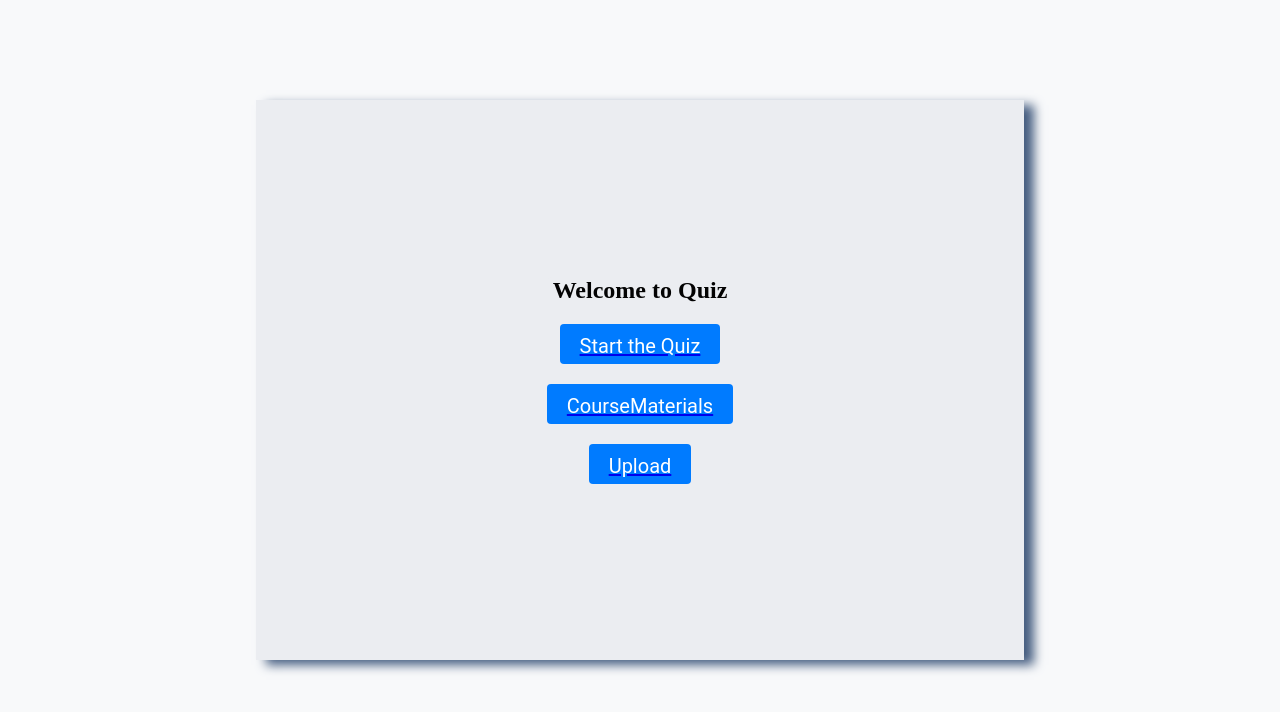
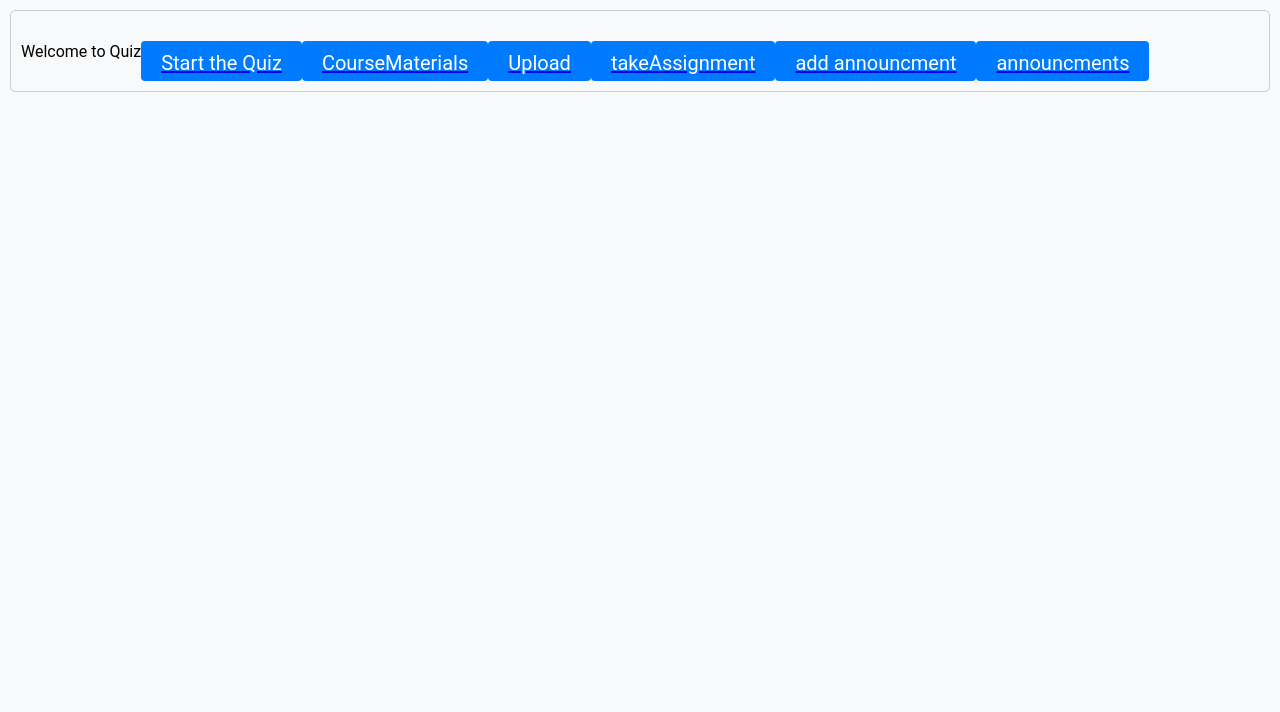
Before and after one commit to haggeresmail/GraduationFRONT, a React (Create React App) app: page / in a window 1280 px wide. Shown: the top 712 px of the page. Built offline with nearby package versions, Linux system fonts and the light colour scheme.

Commit message:
update12

```diff
--- a/src/App.js
+++ b/src/App.js
@@ -20,13 +20,17 @@ import RecordedLabs from "./components/courseMaterials/RecordedLabs/RecordedLabs
 import LectureSlides from "./components/courseMaterials/LectureSlides/LectureSlides";
 import SlideViewerPage from "./components/courseMaterials/LectureSlides/SlideViewerPage";
 import LabSlides from "./components/courseMaterials/LabSlides/LabSlides";
+import AssignmentForm from "./components/takeAssignment/AssignmentForm";
+import AnnouncementsPage from "./components/Announcment/AddAnnouncment";
+import AnnouncementstudentPage from "./components/Announcment/studentAnnouncment";
+
 
 
 
 
 const App = () => {
   const [answer, setAnswer] = useState(Array(question.length).fill(null)); // Initialize with null answers
-  const lectureUrl = 'https://www.example.com/lecture.mp4';
+  // const lectureUrl = 'https://www.example.com/lecture.mp4';
 
   const resetAnswer = () => {
     setAnswer(Array(question.length).fill(null));
@@ -48,7 +52,8 @@ const App = () => {
       );
       setQuestions(newQuestions);
     };
-    const courseId = '123'; // Example courseId, replace with actual logic if needed
+    const courseId = 'is446'; // Example courseId, replace with actual logic if needed
+    const studentId='20240001';
   return (
     <Router>
       <Routes>
@@ -70,9 +75,11 @@ const App = () => {
            <Quiz questions={questions} deleteQuestion={(index) => deleteQuestion(index)}
            editQuestion={(index, updatedQuestion) => editQuestion(index, updatedQuestion)} />
         </div> } />
-        <Route path="/questions" element={<Questions answer={answer} setAnswer={setAnswer} />} />
+        <Route path="/questions" element={<Questions answer={answer} setAnswer={setAnswer}  studentId={studentId} courseId={courseId}/>} />
         <Route path="/solution" element={<Result answer={answer} resetAnswer={resetAnswer} />} />
-
+        <Route path="/takeAssignment" element={<AssignmentForm answer={answer} resetAnswer={resetAnswer} />} />
+        <Route path="/addannouncment" element={<AnnouncementsPage  />} />
+        <Route path="/announcment" element={<AnnouncementstudentPage  />} />
       </Routes>
     </Router>
   );
--- a/src/components/TakeQuiz/Home.js
+++ b/src/components/TakeQuiz/Home.js
@@ -1,19 +1,28 @@
 import React from "react";
 import { Link } from "react-router-dom";
-import "./takequiz.css";
+// import "./takequiz.css";ss
 const Home = () => {
   return (
     <div className="container welcome_box">
       <div className="row box">
         <p>Welcome to Quiz</p>
         <Link to="/questions">
-          <button >Start the Quiz</button>
+          <button className="startquiz" >Start the Quiz</button>
         </Link>
         <Link to="/CourseMaterials">
-          <button >CourseMaterials</button>
+          <button  className="startquiz">CourseMaterials</button>
         </Link>
         <Link to="/Upload">
-          <button >Upload</button>
+          <button className="startquiz">Upload</button>
+        </Link>
+        <Link to="/takeAssignment">
+          <button className="startquiz">takeAssignment</button>
+        </Link>
+        <Link to="/addannouncment">
+          <button className="startquiz">add announcment</button>
+        </Link>
+        <Link to="/announcment">
+          <button className="startquiz">announcments</button>
         </Link>
       </div>
     </div>
```
